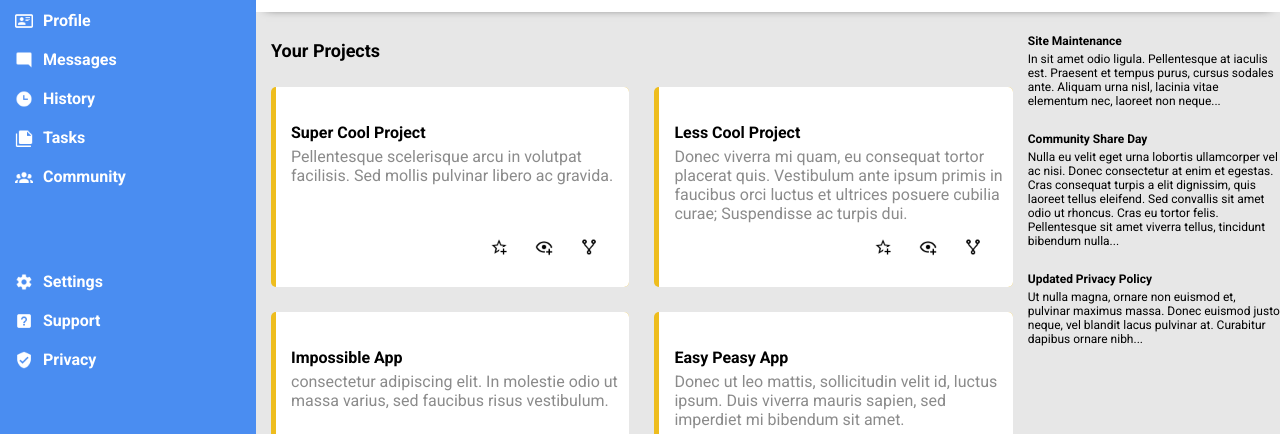
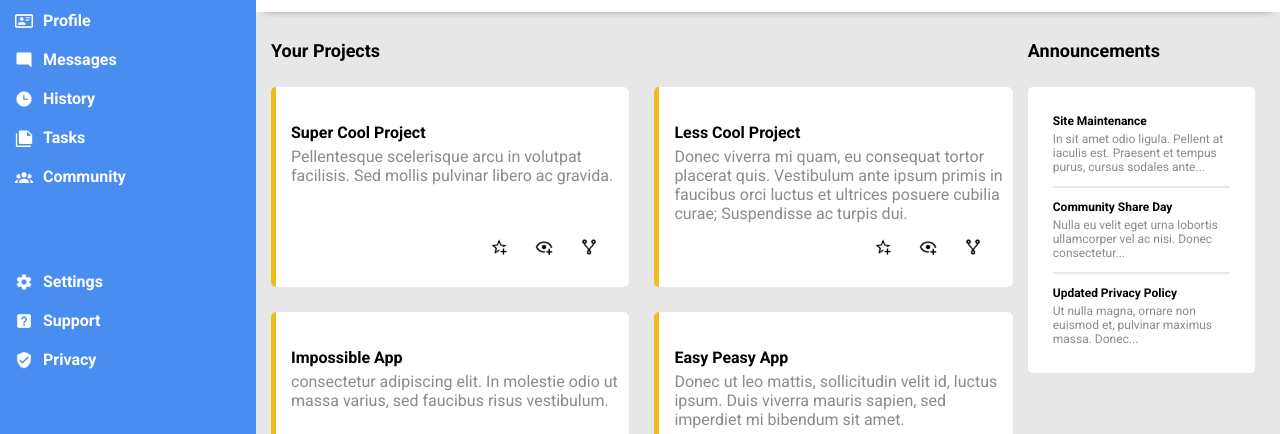
Before and after one commit to Medadreamer/dasboard_project, a plain HTML site: page index.html in a window 1280 px wide. Shown: the part 148-582 px from the top of the page. Drawn offline with Linux system fonts and the light colour scheme.

Commit message:
Add thin borders to annoucement section

```diff
--- a/index.html
+++ b/index.html
@@ -184,18 +184,23 @@
                     </div>
                 </div>
             </div>
-            <div class="announcements_setcion">
+            <div class="announcements_section">
+                <p class="section_title">Announcements</p>
+                <div>
                     <div class="announcement_container">
                         <p class="announcement_title">Site Maintenance</p>
-                    <p class="announcement_content">In sit amet odio ligula. Pellentesque at iaculis est. Praesent et tempus purus, cursus sodales ante. Aliquam urna nisl, lacinia vitae elementum nec, laoreet non neque...</p>
+                        <p class="announcement_text">In sit amet odio ligula. Pellent at iaculis est. Praesent et tempus purus, cursus sodales ante...</p>
                     </div>
+                    <div class="thin_border"></div>
                     <div class="announcement_container">
                         <p class="announcement_title">Community Share Day</p>
-                    <p class="announcement_content">Nulla eu velit eget urna lobortis ullamcorper vel ac nisi. Donec consectetur at enim et egestas. Cras consequat turpis a elit dignissim, quis laoreet tellus eleifend. Sed convallis sit amet odio ut rhoncus. Cras eu tortor felis. Pellentesque sit amet viverra tellus, tincidunt bibendum nulla...</p>
+                        <p class="announcement_text">Nulla eu velit eget urna lobortis ullamcorper vel ac nisi. Donec consectetur...</p>
                     </div>
+                    <div class="thin_border"></div>
                     <div class="announcement_container">
                         <p class="announcement_title">Updated Privacy Policy</p>
-                    <p class="announcement_content">Ut nulla magna, ornare non euismod et, pulvinar maximus massa. Donec euismod justo neque, vel blandit lacus pulvinar at. Curabitur dapibus ornare nibh...</p>
+                        <p class="announcement_text">Ut nulla magna, ornare non euismod et, pulvinar maximus massa. Donec...</p>
+                    </div>
                 </div>
             </div>
             <div class="trendings_section">
```
Lines whose indentation alone changed are shown as unchanged.
